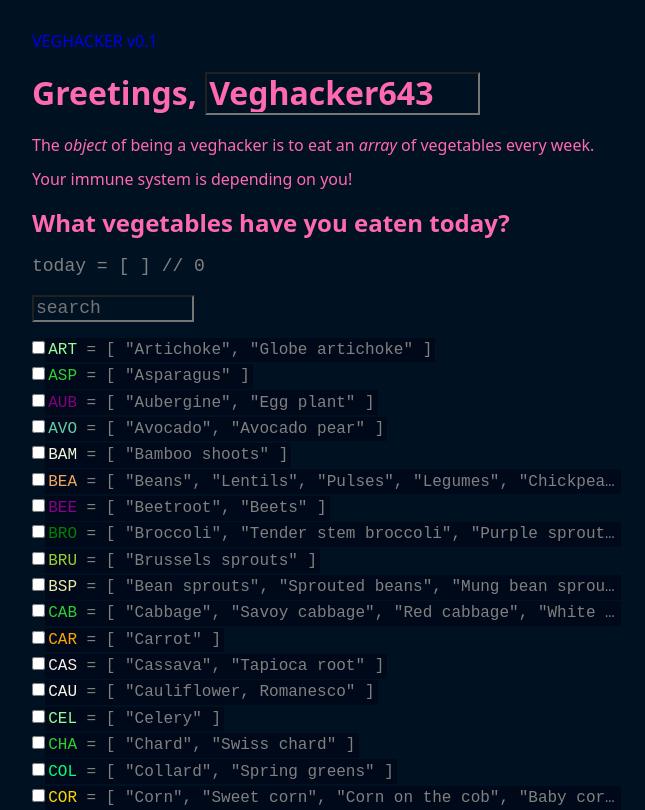
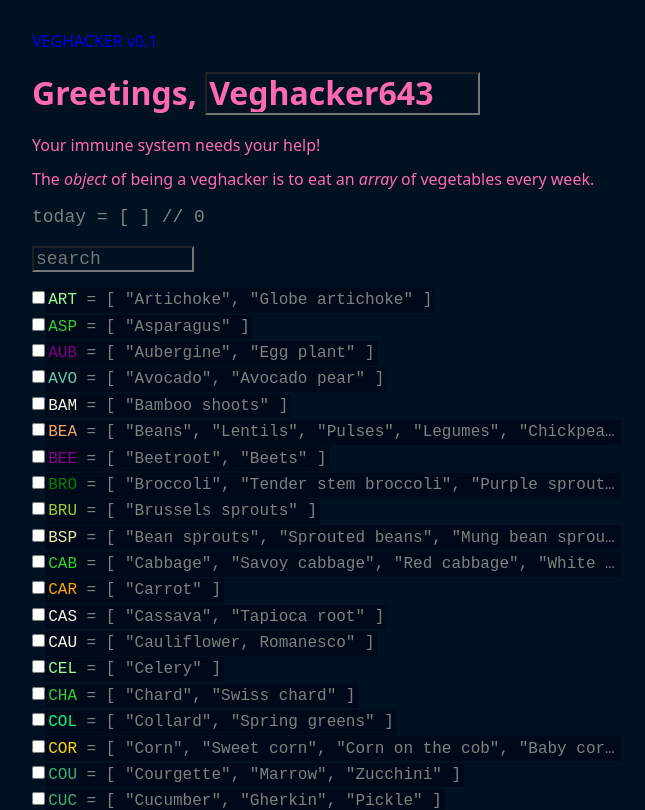
Before and after one commit to petedavisdev/veghacker, a Vue app: page / in a window 1280 px wide. Shown: the top 810 px of the page, without its empty margins (0-645 px from the left). Built offline with nearby package versions, Linux system fonts and the light colour scheme.

Commit message:
Update UserGreeting.vue

```diff
--- a/src/components/UserGreeting.vue
+++ b/src/components/UserGreeting.vue
@@ -4,15 +4,11 @@
     <input type="text" :value="username" @input="$emit('update:username', $event.target.value)" />
   </h1>
 
+  <p>Your immune system needs your help!</p>
+
   <p>
     The <em>object</em> of being a veghacker is to eat an <em>array</em> of vegetables every week.
   </p>
-
-  <p>
-    Your immune system is depending on you!
-  </p>
-
-  <h2>What vegetables have you eaten today?</h2>
 </template>
 
 <script lang="ts">
```
